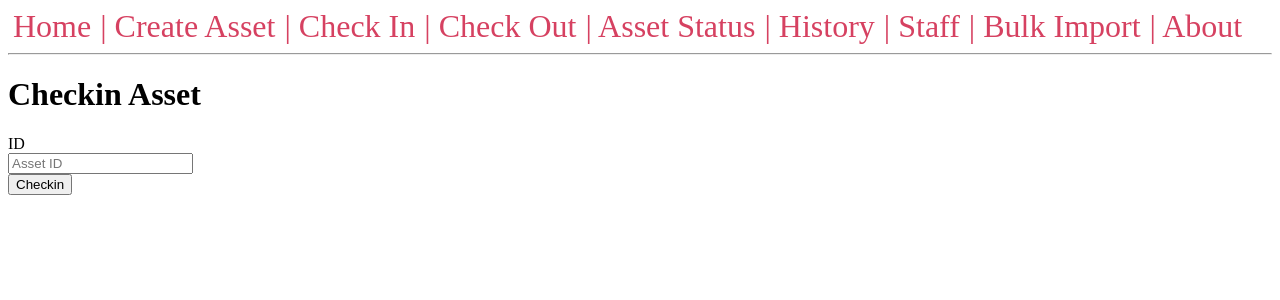
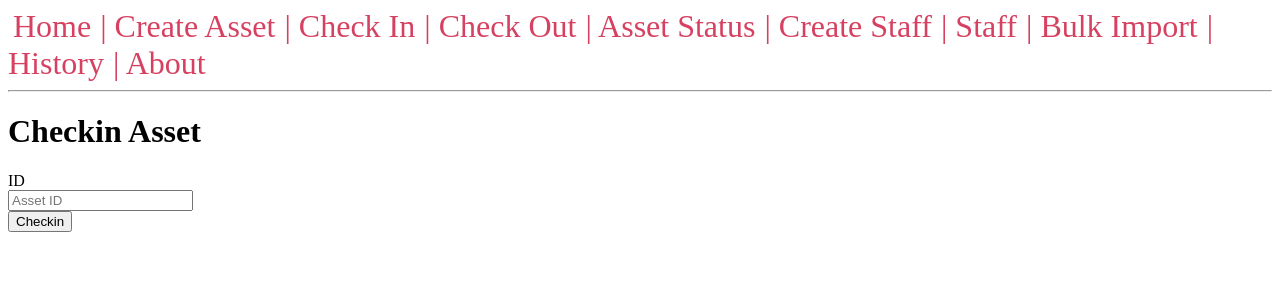
Before and after one commit to drahamim/invenflask, a Flask app: page /checkin in a window 1280 px wide. Shown: the top 300 px of the page. Run offline with Flask 2, Linux system fonts and the light colour scheme.

Commit message:
chore: add create staff to nav bar

```diff
--- a/src/invenflask/templates/base.html
+++ b/src/invenflask/templates/base.html
@@ -35,9 +35,10 @@
         <a href="{{ url_for('checkin') }}">Check In</a>
         <a href="{{ url_for('checkout') }}">Check Out</a>
         <a href="{{ url_for('status') }}">Asset Status</a>
-        <a href="{{ url_for('history') }}">History</a>
+        <a href="{{ url_for('staff_create') }}">Create Staff</a>
         <a href="{{ url_for('staff') }}">Staff</a>
         <a href="{{ url_for('bulk_import') }}">Bulk Import</a>
+        <a href="{{ url_for('history') }}">History</a>
         <!-- <a href="{{ url_for('status') }}">Asset Status</a>
         <a href="{{ url_for('status') }}">Asset Status</a>
          -->
```
